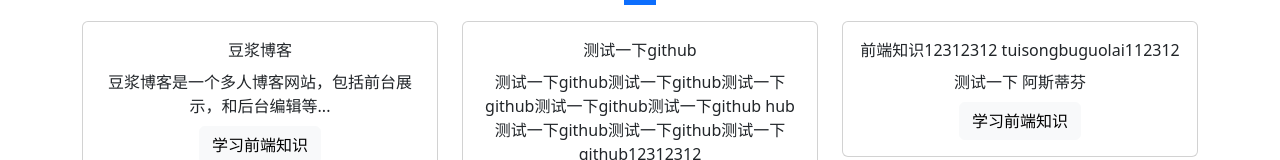
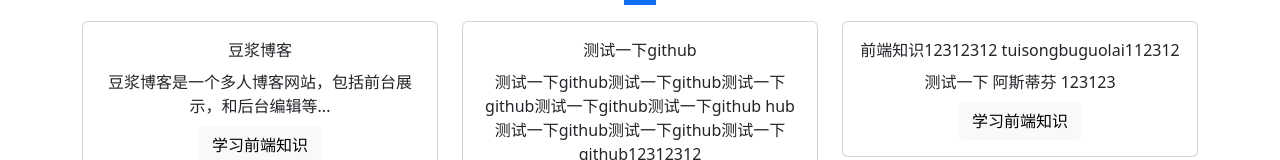
Before and after one commit to DouJiangGet/DongJiang, a website: page index.html in a window 1280 px wide. Shown: the part 827-987 px from the top of the page. Drawn offline with nearby package versions, Linux system fonts and the light colour scheme.

```diff
--- a/index.html
+++ b/index.html
@@ -143,7 +143,7 @@
                 前端知识12312312 tuisongbuguolai112312
               </div>
               <div class="card-text">
-                测试一下  阿斯蒂芬
+                测试一下  阿斯蒂芬 123123
               </div>
               <a href="" class="btn btn-light mt-2">学习前端知识</a>
             </div>
```
